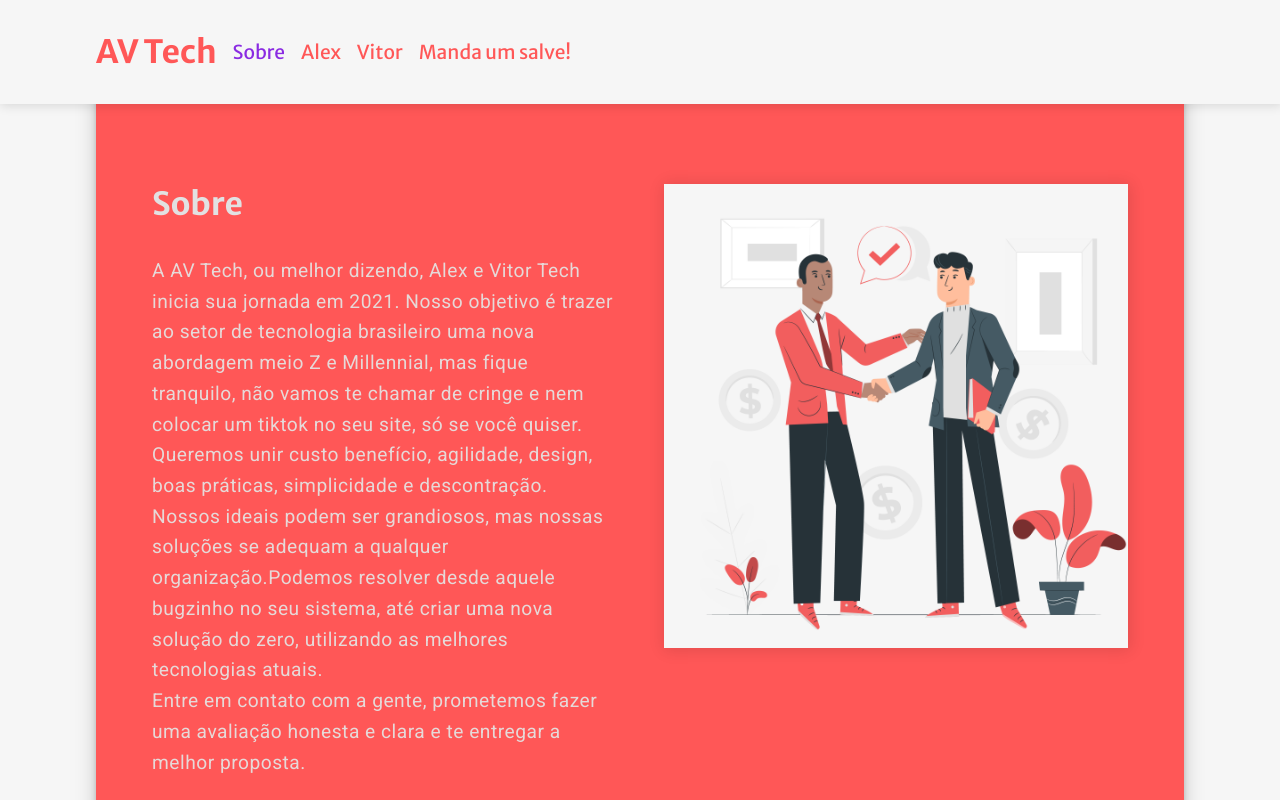
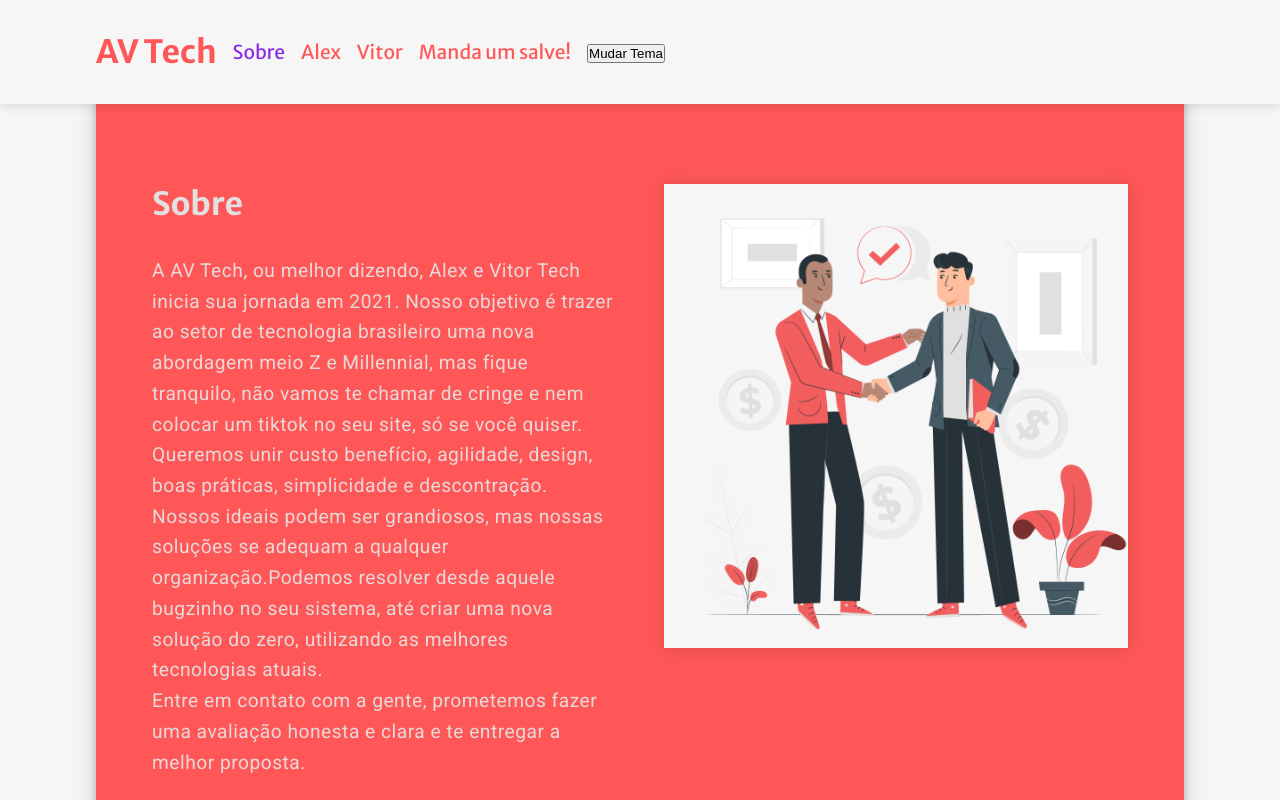
Before and after one commit to alexercolin/av-solutions, a Next.js app: page / in a window 1280 px wide. Shown: the top 800 px of the page. Built offline with nearby package versions, Linux system fonts and the light colour scheme; no server answers.

Commit message:
feat: start to add dark mode

```diff
--- a/src/components/Header/index.tsx
+++ b/src/components/Header/index.tsx
@@ -1,6 +1,5 @@
 import { useState } from "react";
 import styles from "./styles.module.scss";
-import Head from "next/head";
 
 export default function Header() {
   const [activeLink, setActiveLink] = useState(0);
@@ -48,6 +47,16 @@ export default function Header() {
               Manda um salve!
             </a>
           </li>
+          <li>
+            <button
+              onClick={() => {
+                const element = document.body;
+                element.classList.toggle("darkMode");
+              }}
+            >
+              Mudar Tema
+            </button>
+          </li>
         </ul>
       </nav>
     </main>
--- a/src/components/Profile/index.tsx
+++ b/src/components/Profile/index.tsx
@@ -27,10 +27,7 @@ export default function Profile({ user }: ProfileProps) {
     <main>
       <Head>
         <title>Empresa AV Tech - Soluções de tecnlogia</title>
-        <meta
-          name="description"
-          content="Perfis dos integrantes sobre a empresa AV Tech"
-        />
+        <meta name="description" content="Perfis dos integrantes" />
       </Head>
       {imageOrder === ImagePosition.right ? (
         <>
@@ -71,7 +68,7 @@ export default function Profile({ user }: ProfileProps) {
           <div className={styles.secondaryContainer}>
             <h2>{fullName}</h2>
             <h2>
-              Projetos no GitHub{" "}
+              Projetos no GitHub
               <AiFillGithub size={35} className={styles.reactIcon} />
             </h2>
           </div>
--- a/src/styles/global.scss
+++ b/src/styles/global.scss
@@ -12,6 +12,14 @@
   --blue-violet: #8a2be2;
   --snuff: #e2e1e2;
   --vanilla-ice: #e6d9d8;
+}
+
+.darkMode {
+  --white: #272727;
+  --tomato: #616161;
+  --white-smoke: #121214;
+
+  background-color: #121214;
 }
 
 @media (max-width: 1080px) {
```
